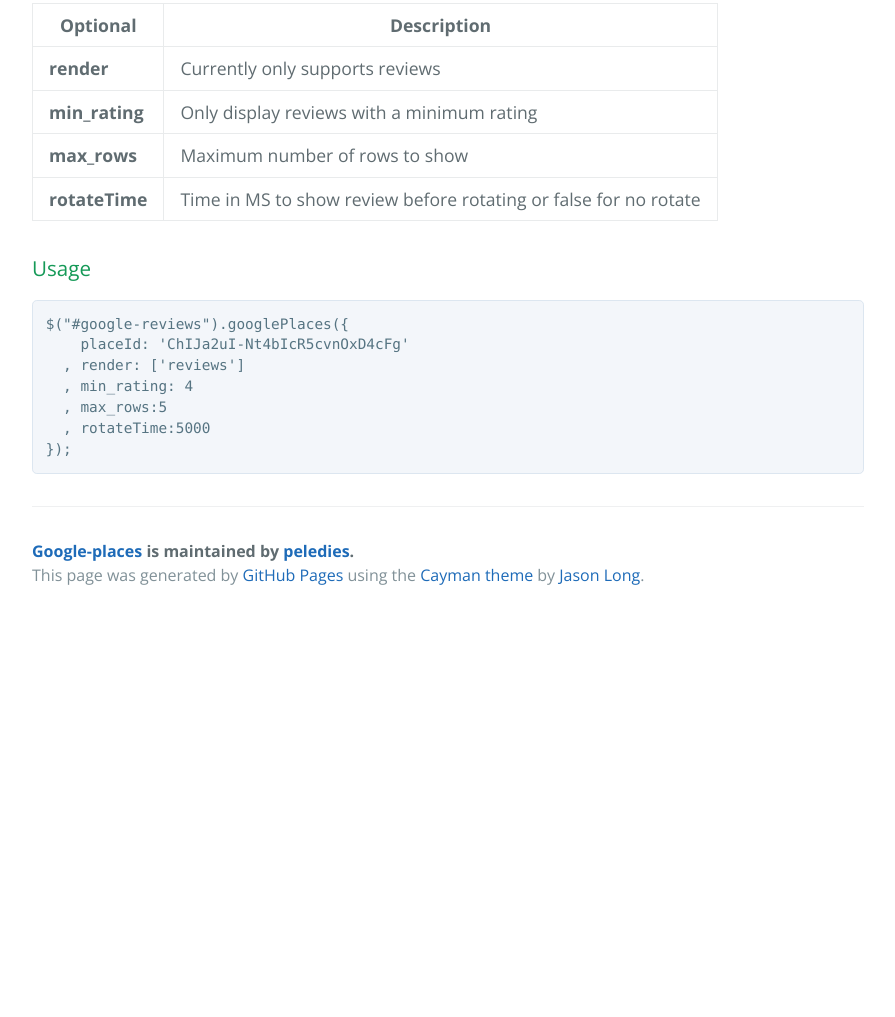
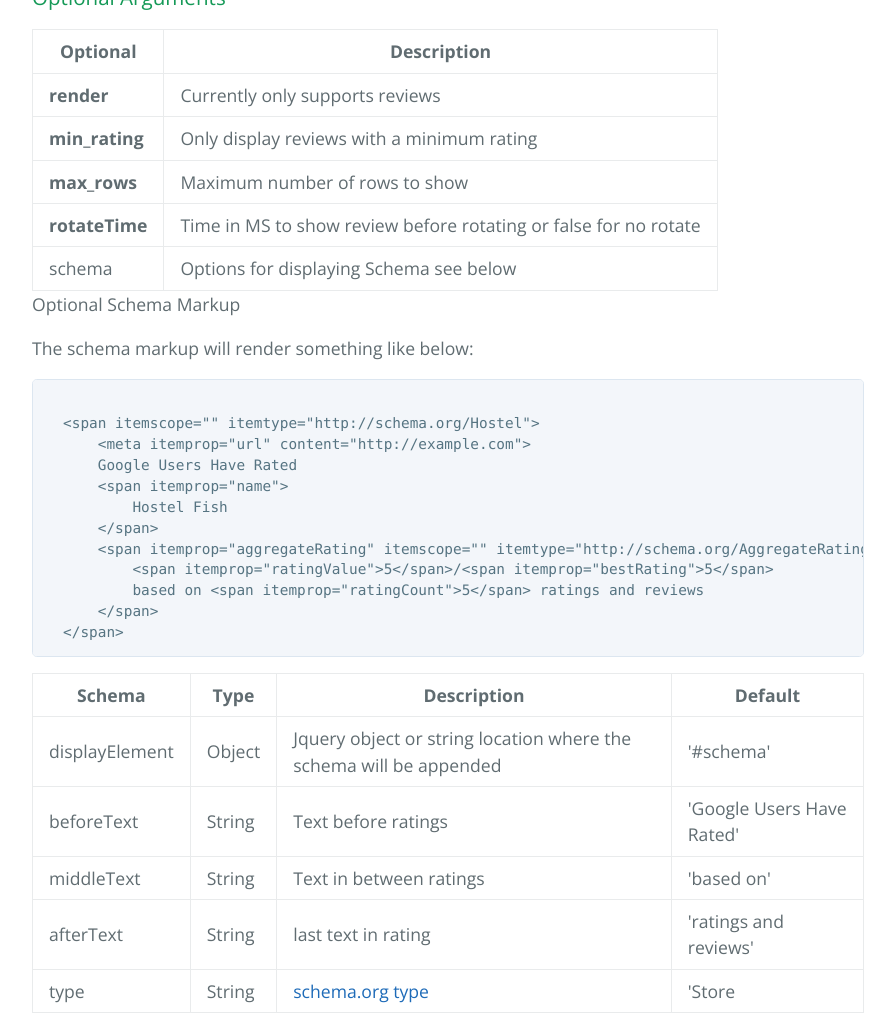
Before and after one commit to peledies/google-places, a website: page index.html in a window 1280 px wide. Shown: the part 1326-2343 px from the top of the page, without its empty margins (192-1087 px from the left). Before the commit the page ends 1945 px from the top, so only its background shows below. Drawn offline with nearby package versions, Linux system fonts and the light colour scheme; some packages are replaced by stand-ins of ours.

Commit message:
added schema documentation

```diff
--- a/index.html
+++ b/index.html
@@ -30,6 +30,7 @@
 <ul>
 <li><a href="fade_demo.html">Fade Demo</a></li>
 <li><a href="list_demo.html">List Demo</a></li>
+<li><a href="schema_demo.html">Schema Demo</a></li>
 </ul>
 
 <p>A jQuery plugin to render google places data.</p>
@@ -99,7 +100,73 @@
 <td><strong>rotateTime</strong></td>
 <td>Time in MS to show review before rotating or false for no rotate</td>
 </tr>
+<tr>
+  <td>schema</td>
+  <td>Options for displaying Schema see below</td>
+</tr>
 </tbody>
+</table>
+
+<a id="optional-schema-markup" class="anchor" href="#optional-schema-markup" aria-hidden="true"><span aria-hidden="true" class="octicon octicon-link"></span></a>Optional Schema Markup</h3>
+
+
+<p>The schema markup will render something like below:</p>
+
+<pre><code>
+  &lt;span itemscope="" itemtype="http://schema.org/Hostel">
+      &lt;meta itemprop="url" content="http://example.com">
+      Google Users Have Rated
+      &lt;span itemprop="name">
+          Hostel Fish
+      &lt;/span>
+      &lt;span itemprop="aggregateRating" itemscope="" itemtype="http://schema.org/AggregateRating">
+          &lt;span itemprop="ratingValue">5&lt;/span>/&lt;span itemprop="bestRating">5&lt;/span>
+          based on &lt;span itemprop="ratingCount">5&lt;/span> ratings and reviews
+      &lt;/span>
+  &lt;/span>
+</code></pre>
+
+<table>
+  <thead>
+    <tr>
+      <th>Schema</th>
+      <th>Type</th>
+      <th>Description</th>
+      <th>Default</th>
+    </tr>
+  </thead>
+  <tbody>
+    <tr>
+      <td>displayElement</td>
+      <td>Object</td>
+      <td>Jquery object or string location where the schema will be appended</td>
+      <td>'#schema'</td>
+    </tr>
+    <tr>
+      <td>beforeText</td>
+      <td>String</td>
+      <td>Text before ratings</td>
+      <td>'Google Users Have Rated'</td>
+    </tr>
+    <tr>
+      <td>middleText</td>
+      <td>String</td>
+      <td>Text in between ratings</td>
+      <td>'based on'</td>
+    </tr>
+    <tr>
+      <td>afterText</td>
+      <td>String</td>
+      <td>last text in rating</td>
+      <td>'ratings and reviews'</td>
+    </tr>
+    <tr>
+      <td>type</td>
+      <td>String</td>
+      <td><a href="https://schema.org/docs/full.html">schema.org type</a></td>
+      <td>'Store</td>
+    </tr>
+  </tbody>
 </table>
 
 <h3>
@@ -111,6 +178,13 @@
   , min_rating: 4
   , max_rows:5
   , rotateTime:5000
+  , schema: {
+            displayElement: '#schema'
+          , beforeText: 'Googlers rated'
+          , middleText: 'based on'
+          , afterText: 'awesome reviewers.'
+          , type: 'Hostel'
+      }
 });
 </code></pre>
 
```
Also changed, not shown: schema_demo.html (added, +59 -0 lines).
